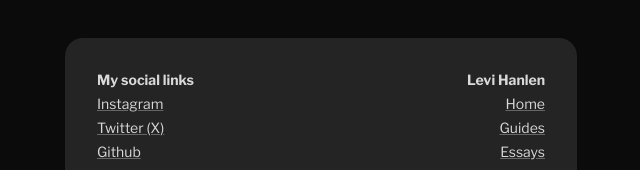
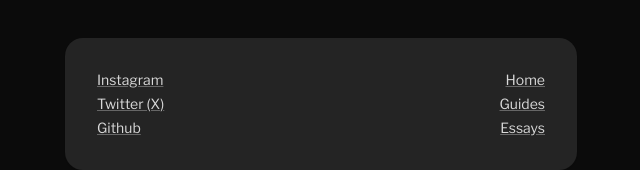
Before and after one commit to levihanlen/personal-website-nextjs, a Next.js app: page / in a window 1280 px wide. Shown: the part 2208-2378 px from the top of the page, without its empty margins (319-959 px from the left). Built offline with nearby package versions, Linux system fonts and the light colour scheme.

Commit message:
style: remove commented-out code for social links in Footer component

```diff
--- a/app/comp/PageLayout.tsx
+++ b/app/comp/PageLayout.tsx
@@ -122,7 +122,7 @@ function Footer() {
       <div className="flex flex-col gap-12 w-full max-w-lg lh-card p-8">
         <div className="flex w-full justify-between ">
           <div className="w-auto flex flex-col space-y-1">
-            <div className="font-bold text-darkest">My social links</div>
+            {/* <div className="lh-bold text-darkest">My social links</div> */}
             <ALink href="https://www.instagram.com/levihanlen/">
               Instagram
             </ALink>
@@ -130,7 +130,7 @@ function Footer() {
             <ALink href="https://github.com/levihanlen">Github</ALink>
           </div>
           <div className=" flex flex-col space-y-1 text-right">
-            <div className="font-bold text-darkest ">Levi Hanlen</div>
+            {/* <div className="lh-bold text-darkest ">Levi Hanlen</div> */}
             <ALink href="/">Home</ALink>
             <ALink href="/guides">Guides</ALink>
             <ALink href="/blog">Essays</ALink>
```
